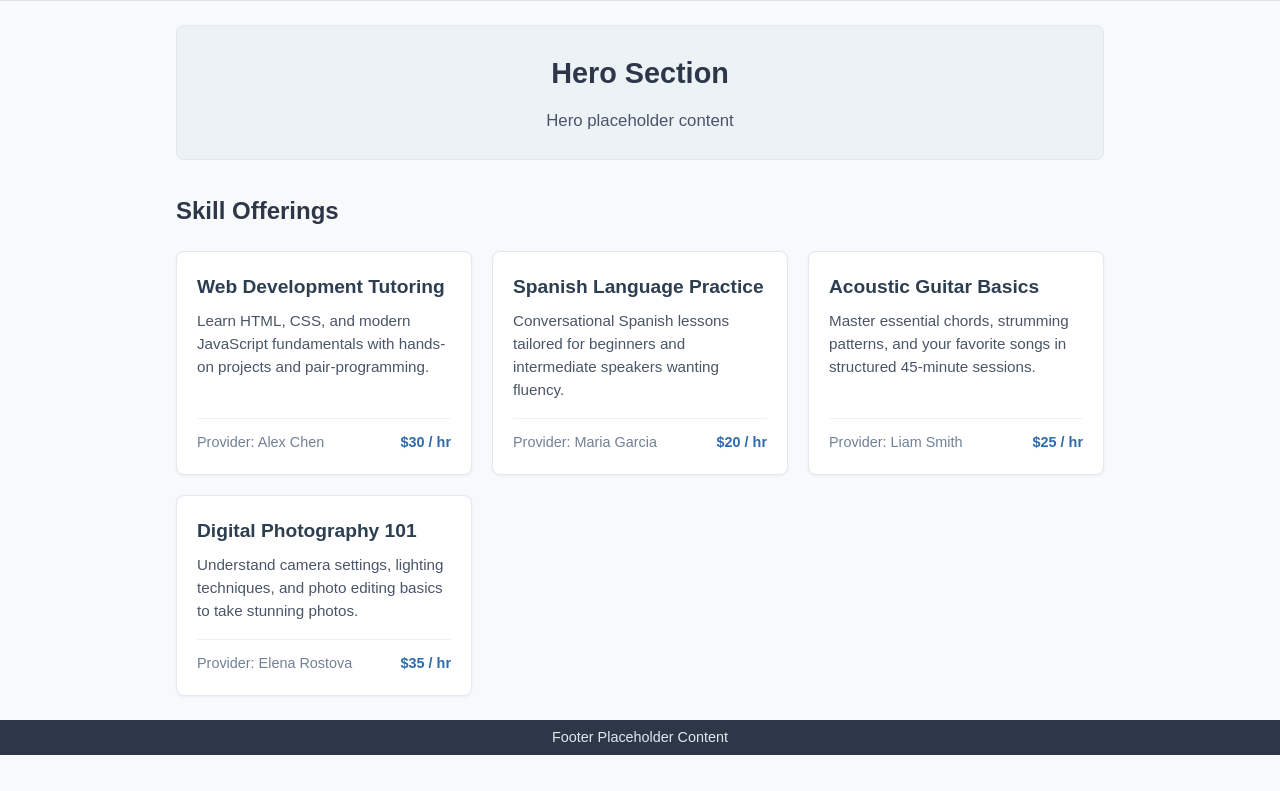
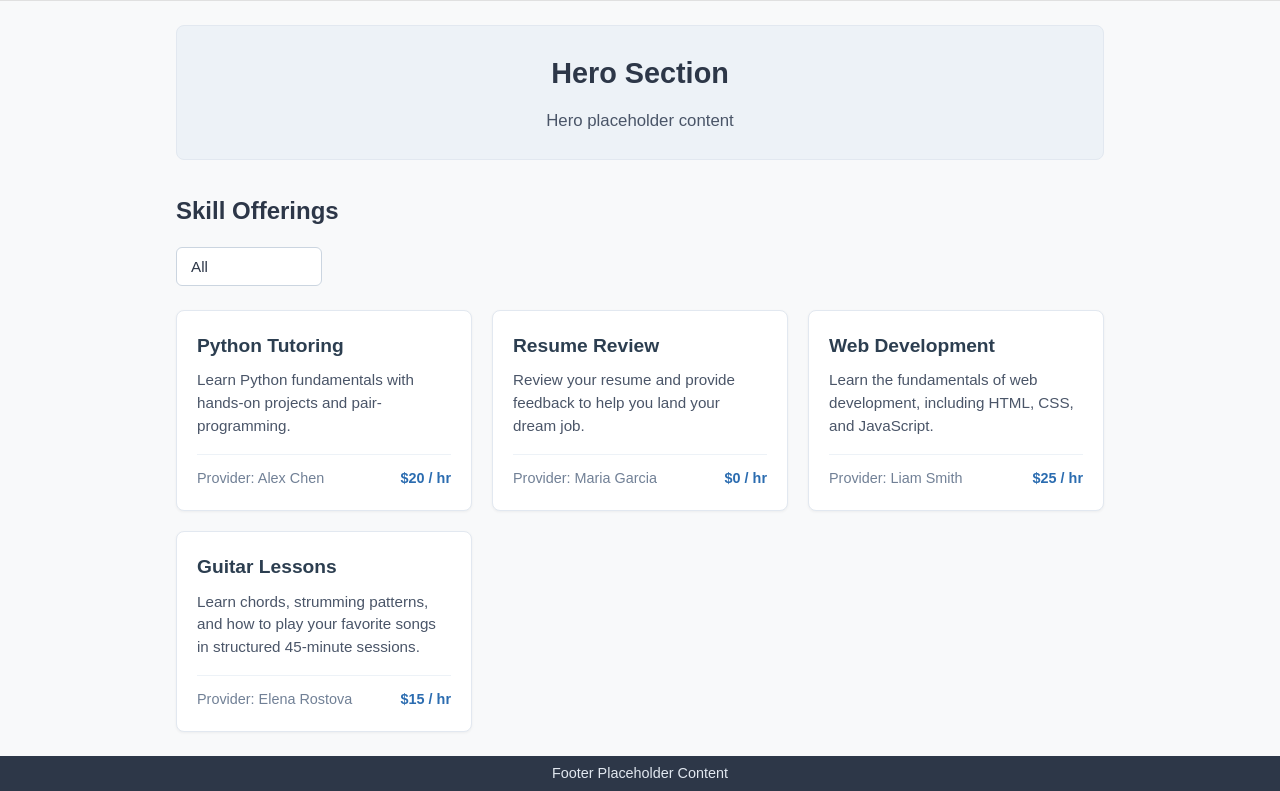
Before and after one commit to Amras2322/skills-swap-ringnalda-unit8, a website: page index.html in a window 1280 px wide. Shown: the part 70-861 px from the top of the page. Before the commit the page ends 825 px from the top, so only its background shows below. Drawn offline with Linux system fonts and the light colour scheme.

Commit message:
Add category filter functionality for skill cards

```diff
--- a/index.html
+++ b/index.html
@@ -26,28 +26,37 @@
 
         <section id="skills">
             <h2>Skill Offerings</h2>
+
+            <!-- dropdown to filter by category, calls filterSkillsByCategory when changed -->
+            <select id="categoryFilter">
+                <option value="All">All</option>
+                <option value="Programming">Programming</option>
+                <option value="Career">Career</option>
+                <option value="Music">Music</option>
+            </select>
+
             <div class="skills-grid">
                 <article class="skill-card">
-                    <h3 class="skill-title">Web Development Tutoring</h3>
-                    <p class="skill-description">Learn HTML, CSS, and modern JavaScript fundamentals with hands-on projects and pair-programming.</p>
+                    <h3 class="skill-title">Python Tutoring</h3>
+                    <p class="skill-description">Learn Python fundamentals with hands-on projects and pair-programming.</p>
                     <div class="skill-meta">
                         <span class="skill-provider">Provider: Alex Chen</span>
-                        <span class="skill-price">$30 / hr</span>
-                    </div>
-                </article>
-
-                <article class="skill-card">
-                    <h3 class="skill-title">Spanish Language Practice</h3>
-                    <p class="skill-description">Conversational Spanish lessons tailored for beginners and intermediate speakers wanting fluency.</p>
-                    <div class="skill-meta">
-                        <span class="skill-provider">Provider: Maria Garcia</span>
                         <span class="skill-price">$20 / hr</span>
                     </div>
                 </article>
 
                 <article class="skill-card">
-                    <h3 class="skill-title">Acoustic Guitar Basics</h3>
-                    <p class="skill-description">Master essential chords, strumming patterns, and your favorite songs in structured 45-minute sessions.</p>
+                    <h3 class="skill-title">Resume Review</h3>
+                    <p class="skill-description">Review your resume and provide feedback to help you land your dream job.</p>
+                    <div class="skill-meta">
+                        <span class="skill-provider">Provider: Maria Garcia</span>
+                        <span class="skill-price">$0 / hr</span>
+                    </div>
+                </article>
+
+                <article class="skill-card">
+                    <h3 class="skill-title">Web Development</h3>
+                    <p class="skill-description">Learn the fundamentals of web development, including HTML, CSS, and JavaScript.</p>
                     <div class="skill-meta">
                         <span class="skill-provider">Provider: Liam Smith</span>
                         <span class="skill-price">$25 / hr</span>
@@ -55,11 +64,11 @@
                 </article>
 
                 <article class="skill-card">
-                    <h3 class="skill-title">Digital Photography 101</h3>
-                    <p class="skill-description">Understand camera settings, lighting techniques, and photo editing basics to take stunning photos.</p>
+                    <h3 class="skill-title">Guitar Lessons</h3>
+                    <p class="skill-description">Learn chords, strumming patterns, and how to play your favorite songs in structured 45-minute sessions.</p>
                     <div class="skill-meta">
                         <span class="skill-provider">Provider: Elena Rostova</span>
-                        <span class="skill-price">$35 / hr</span>
+                        <span class="skill-price">$15 / hr</span>
                     </div>
                 </article>
             </div>
@@ -69,5 +78,7 @@
     <footer>
         <p>Footer Placeholder Content</p>
     </footer>
+
+    <script src="skillswap-functions.js"></script>
 </body>
 </html>
--- a/script.js
+++ b/script.js
@@ -6,3 +6,17 @@ cards.forEach(card => {
         alert(title + ' clicked');
     });
 });
+
+categoryFilter.addEventListener('change', () => {
+    const filteredSkills = filterSkillsByCategory(skills, categoryFilter.value);
+    const filteredTitles = filteredSkills.map(s => s.title);
+
+    cards.forEach(card => {
+        const title = card.querySelector('.skill-title').textContent.trim();
+        if (filteredTitles.includes(title)) {
+            card.style.display = ''; // visible
+        } else {
+            card.style.display = 'none'; // hidden
+        }
+    });
+});
--- a/skillswap-functions.js
+++ b/skillswap-functions.js
@@ -12,15 +12,14 @@ function filterSkillsByCategory(skills, category) {
   return skills.filter(skill => skill.category === category);
 }
 
-
-filterSkillsByCategory(skills, 'Programming');
+//filterSkillsByCategory(skills, 'Programming');
 /* [
   { title: 'Python Tutoring', category: 'Programming', price: 20 },
   { title: 'Web Development', category: 'Programming', price: 25 }
 ]
 */
 
-filterSkillsByCategory(skills, 'All');
+//filterSkillsByCategory(skills, 'All');
 /*
 [
   { title: 'Python Tutoring', category: 'Programming', price: 20 },
@@ -30,8 +29,10 @@ filterSkillsByCategory(skills, 'All');
 ];
 */
 
-filterSkillsByCategory(skills, 'Cooking'); // []
+//filterSkillsByCategory(skills, 'Cooking'); //[ ];
 
 
 // Keep at bottom of file
-module.exports = { filterSkillsByCategory};
+if (typeof module !== 'undefined') {
+    module.exports = { filterSkillsByCategory };
+};
--- a/styles.css
+++ b/styles.css
@@ -88,12 +88,39 @@ footer {
 #skills h2 {
     font-size: 1.5rem;
     color: #2d3748;
-    margin-bottom: 20px;
+    margin-bottom: 16px;
+}
+
+#categoryFilter {
+    appearance: none;
+    background-color: #ffffff;
+    border: 1px solid #cbd5e0;
+    border-radius: 6px;
+    padding: 10px 38px 10px 14px;
+    font-size: 0.95rem;
+    color: #2d3748;
+    font-family: inherit;
+    cursor: pointer;
+    margin-bottom: 24px;
+    outline: none;
+    transition: border-color 0.2s ease, box-shadow 0.2s ease;
+    background-repeat: no-repeat;
+    background-position: right 12px center;
+    background-size: 16px;
+}
+
+#categoryFilter:hover {
+    border-color: #a0aec0;
+}
+
+#categoryFilter:focus {
+    border-color: #3182ce;
+    box-shadow: 0 0 0 3px rgba(49, 130, 206, 0.2);
 }
 
 .skills-grid {
     display: grid;
-    grid-template-columns: repeat(auto-fit, minmax(240px, 1fr));
+    grid-template-columns: repeat(auto-fill, minmax(240px, 1fr));
     gap: 20px;
 }
 
```
